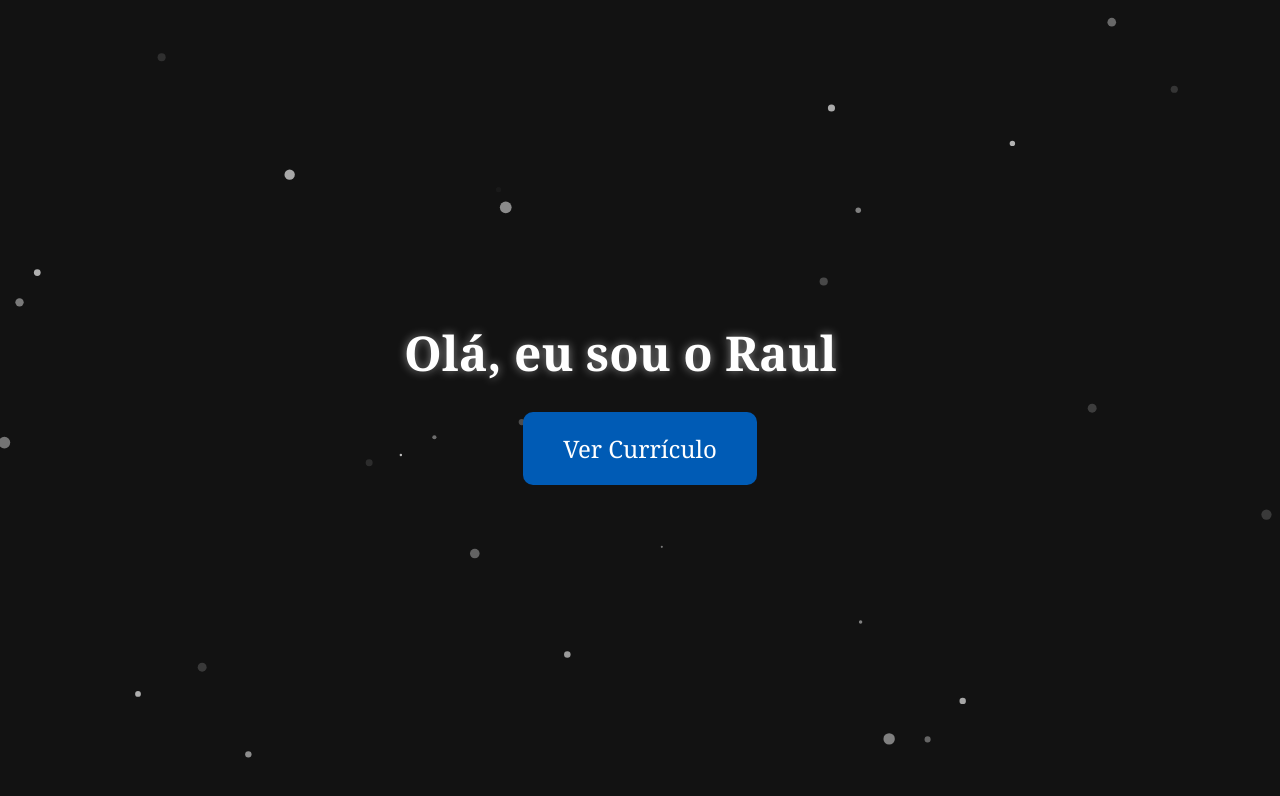
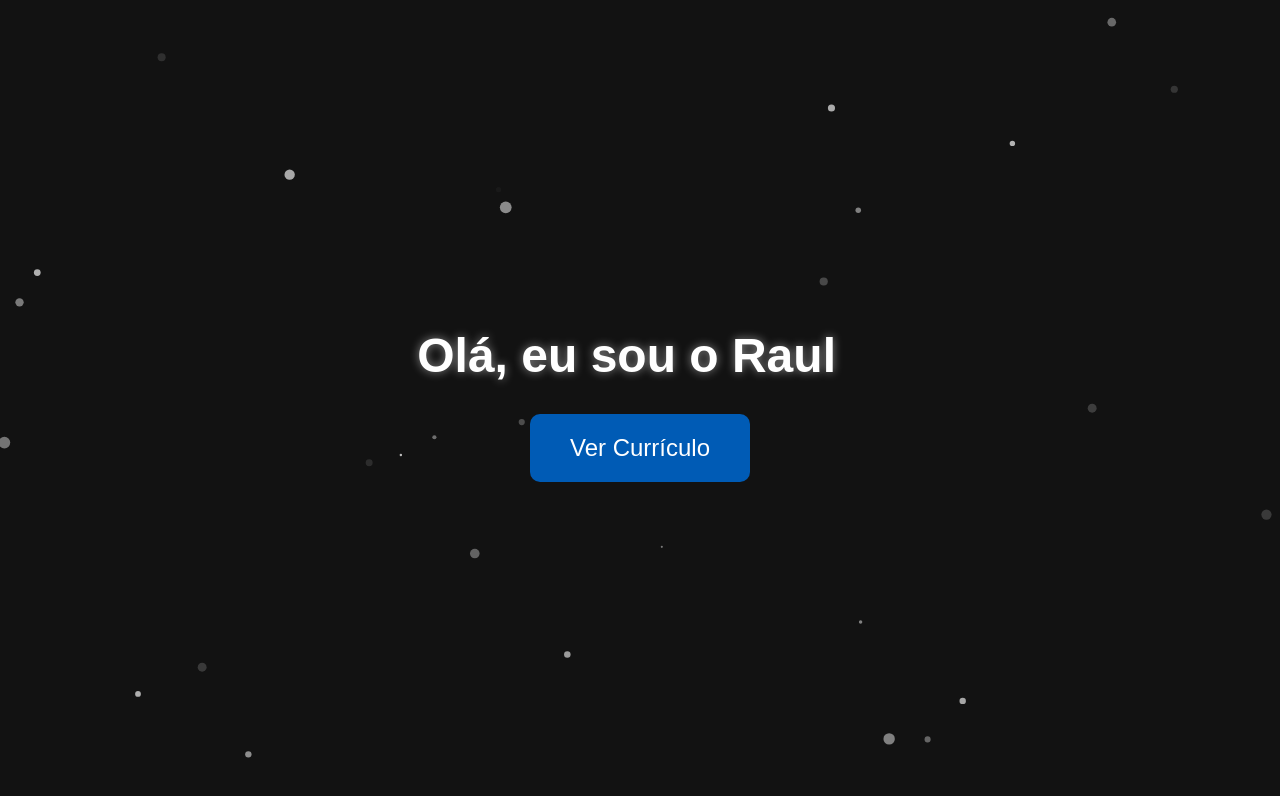
Before and after one commit to 1harz/curriculo, a plain HTML site: page index.html in a window 1280 px wide. Drawn offline with Linux system fonts and the light colour scheme.

Commit message:
Correção nas fontes e modo escuro por padrão na inicialização.

```diff
--- a/css/style.css
+++ b/css/style.css
@@ -1,9 +1,13 @@
-/* Estilo Global */
+:root {
+    --font-primary: 'Space Grotesk', sans-serif;
+    --font-secondary: 'Poppins', sans-serif;
+}
+
 * {
     margin: 0;
     padding: 0;
     box-sizing: border-box;
-    font-family: Georgia, serif;
+    font-family: var(--font-primary);
 }
 
 body {
@@ -11,7 +15,7 @@ body {
     color: #333;
     background: #121212;
     position: relative;
-    overflow: hidden; /* Evita barras de rolagem indesejadas */
+    overflow: hidden;
 }
 
 .container {
@@ -22,7 +26,7 @@ body {
     align-items: center;
     text-align: center;
     position: relative;
-    z-index: 2; /* Fica na frente do canvas */
+    z-index: 2;
 }
 
 .container h1 {
@@ -58,8 +62,8 @@ body {
     left: 0;
     width: 100%;
     height: 100%;
-    z-index: 1; /* Fica atrás dos elementos da página */
-    pointer-events: none; /* Evita cliques no canvas */
+    z-index: 1;
+    pointer-events: none;
 }
 
 .btn-large {
```
Also changed, not shown: js/script-curriculo.js (+16 -0 lines).
